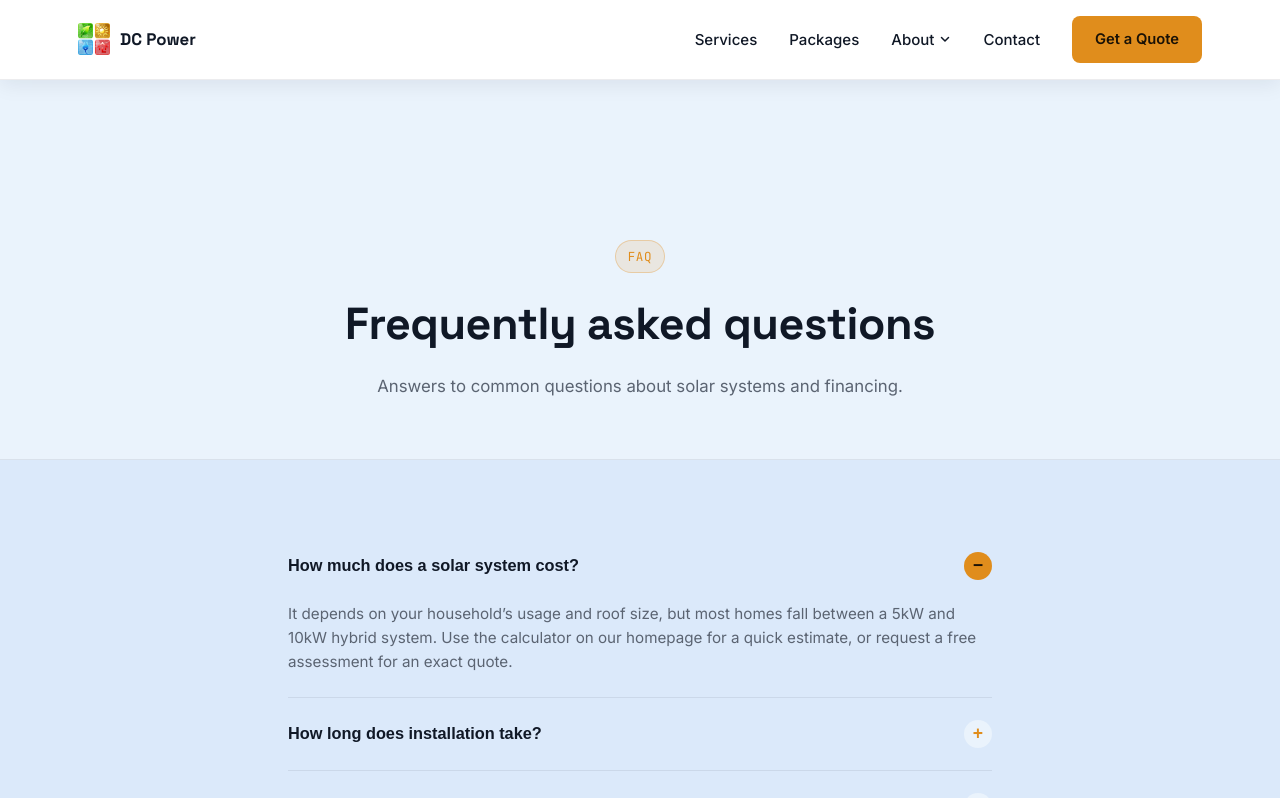
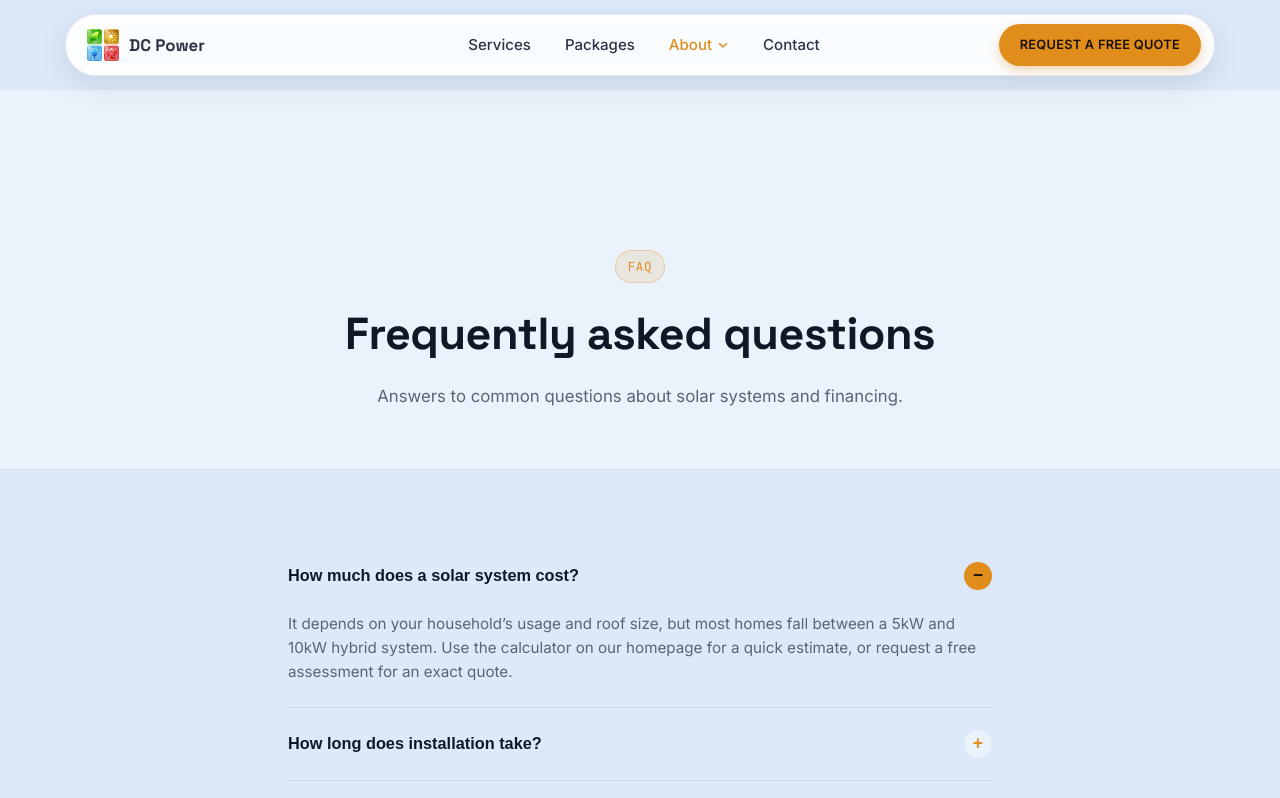
Before and after one commit to louie36475/dc-power-frontend, a React (Vite) app: page /faq in a window 1280 px wide. Shown: the top 798 px of the page. Built offline with nearby package versions, Linux system fonts and the light colour scheme.

Commit message:
update navbar

```diff
--- a/src/components/Hero.css
+++ b/src/components/Hero.css
@@ -6,11 +6,23 @@
 
 .hero {
   position: relative;
-  min-height: 640px;
+  min-height: 680px;
+  display: flex;
+  flex-direction: column;
+  overflow: hidden;
+  isolation: isolate;
+}
+
+/* headline area fills the space above the stats */
+.hero-main {
+  position: relative;
+  z-index: 2;
+  flex: 1;
   display: flex;
   align-items: center;
-  overflow: hidden;
-  isolation: isolate;
+}
+.hero-main > .wrap {
+  width: 100%;
 }
 
 .hero-video {
@@ -36,7 +48,7 @@
   );
 }
 
-.wrap { position: relative; z-index: 2; }
+.hero .wrap { position: relative; z-index: 2; }
 
 .hero-content {
   position: relative;
@@ -119,7 +131,7 @@
 .hero-stats-bar {
   position: relative;
   z-index: 2;
-  border-bottom: 1px solid var(--border);
+
 }
 
 .stat-row {
@@ -129,23 +141,20 @@
 }
 
 .stat-card {
-  padding: 28px 20px;
+  padding: 26px 20px;
   text-align: center;
-  border-right: 1px solid var(--border);
-}
-.stat-card:last-child {
-  border-right: none;
+
 }
 
 .stat-num {
   font-size: 1.7rem;
   font-weight: 500;
-  color: var(--gold);
+  color: #f2b448;
   letter-spacing: -0.01em;
 }
 .stat-label {
   font-size: 0.82rem;
-  color: var(--text-muted);
+  color: rgba(255, 255, 255, 0.8);
   margin-top: 4px;
 }
 
@@ -165,16 +174,16 @@
   .stat-row {
     grid-template-columns: repeat(2, 1fr);
   }
-  .stat-card:nth-child(2) {
-    border-right: none;
-  }
-  .stat-card:nth-child(1),
-  .stat-card:nth-child(2) {
-    border-bottom: 1px solid var(--border);
-  }
+
 }
 
 @media (max-width: 560px) {
+  .stat-num {
+    font-size: 1.3rem;
+  }
+  .stat-card {
+    padding: 20px 8px;
+  }
   .hero-content {
     padding: 100px 0 70px;
   }
--- a/src/components/Navbar.css
+++ b/src/components/Navbar.css
@@ -1,49 +1,58 @@
+/* --------------------------------------------------------------------------
+   Floating glass pill navbar
+   -------------------------------------------------------------------------- */
 .header {
-  position: sticky;
-  top: 0;
   z-index: 50;
-  transition: background 0.25s var(--ease), box-shadow 0.25s var(--ease), border-color 0.25s var(--ease);
+  top: 14px;
+  left: 0;
+  right: 0;
+  padding: 0 16px;
+  pointer-events: none; /* only the pill itself is clickable */
+}
+.header > * { pointer-events: auto; }
+
+/* Home: floats over the hero video */
+.header.is-home { position: fixed; }
+/* Other pages: takes up space so content isn't hidden under it */
+.header.is-page { position: sticky; padding-top: 14px; padding-bottom: 14px; top: 0; }
+
+.nav {
+  position: relative;
+  isolation: isolate;
+  max-width: 1150px;
+  margin: 0 auto;
+  padding: 10px 14px 10px 22px;
+  display: grid;
+  grid-template-columns: 1fr auto 1fr;
+  align-items: center;
+  gap: 16px;
+  border-radius: 999px;
+  --nav-text: #2b3445;
 }
 
-/* transparent, over the hero video, before scrolling */
-.header.transparent {
-  background: #ffffff;
-  border-bottom: 1px solid var(--border);
-}
-.header.transparent .nav-links a:not(.btn),
-.header.transparent .brand,
-.header.transparent .nav-dropdown-trigger,
-.header.transparent .menu-toggle {
-  color: var(--text);
-}
-.header.transparent .nav-links a:not(.btn):hover {
-  color: var(--gold);
+/* glass layer lives on a pseudo-element so the mobile drawer
+   (position: fixed) isn't trapped inside the blurred element */
+.nav::before {
+  content: '';
+  position: absolute;
+  inset: 0;
+  z-index: -1;
+  border-radius: inherit;
+  background: rgba(255, 255, 255, 0.42);
+  border: 1px solid rgba(255, 255, 255, 0.65);
+  box-shadow: 0 8px 30px rgba(10, 20, 35, 0.14), inset 0 1px 0 rgba(255, 255, 255, 0.5);
+  -webkit-backdrop-filter: blur(18px) saturate(1.4);
+  backdrop-filter: blur(18px) saturate(1.4);
+  transition: background 0.25s var(--ease), border-color 0.25s var(--ease), box-shadow 0.25s var(--ease);
 }
 
-/* solid, matching the page's own background once scrolled or on any
-   non-home page — the nav adapts to whatever theme the page is using
-   rather than staying a fixed color */
-.header.solid {
-  background: #ffffff;
-  border-bottom: 1px solid var(--border);
-  box-shadow: 0 4px 20px rgba(10, 20, 35, 0.08);
-}
-.header.solid .nav-links a:not(.btn),
-.header.solid .brand,
-.header.solid .nav-dropdown-trigger,
-.header.solid .menu-toggle {
-  color: var(--text);
-}
-.header.solid .nav-links a:not(.btn):hover {
-  color: var(--gold);
+/* after scrolling, or on any other page: more solid so it stays readable */
+.header.solid .nav::before {
+  background: rgba(255, 255, 255, 0.88);
+  border-color: var(--border);
+  box-shadow: 0 8px 30px rgba(10, 20, 35, 0.1);
 }
 
-.nav {
-  display: flex;
-  align-items: center;
-  justify-content: space-between;
-  padding: 16px 28px;
-}
 .brand {
   display: flex;
   align-items: center;
@@ -51,71 +60,123 @@
   font-family: 'Space Grotesk';
   font-weight: 700;
   font-size: 1.05rem;
-  transition: color 0.25s var(--ease);
+  color: var(--nav-text);
+  justify-self: start;
 }
-.brand-mark {
-  width: 32px;
-  height: 32px;
-  object-fit: contain;
-}
-.nav-links {
+.brand-mark { width: 32px; height: 32px; object-fit: contain; }
+
+/* desktop: children of .nav-links join the nav grid directly */
+.nav-links { display: contents; }
+
+.nav-center {
   display: flex;
   align-items: center;
-  gap: 32px;
+  gap: 6px;
 }
-.nav-links a:not(.btn) {
+.nav-center > a,
+.nav-dropdown-trigger {
   font-size: 0.94rem;
   font-weight: 500;
-  transition: color 0.2s var(--ease);
+  color: var(--nav-text);
+  padding: 8px 14px;
+  border-radius: 999px;
+  transition: color 0.2s var(--ease), background 0.2s var(--ease);
 }
+.nav-center > a:hover,
+.nav-dropdown-trigger:hover,
+.nav-dropdown.open .nav-dropdown-trigger {
+  color: var(--gold);
+  background: rgba(255, 255, 255, 0.55);
+}
+.nav-dropdown-trigger.active { color: var(--gold); }
+
+.nav-actions {
+  display: flex;
+  align-items: center;
+  justify-content: flex-end;
+  gap: 10px;
+}
+
+.nav-shop {
+  display: inline-flex;
+  align-items: center;
+  gap: 8px;
+  padding: 9px 18px;
+  border-radius: 999px;
+  border: 1.5px solid var(--gold);
+  background: rgba(255, 255, 255, 0.6);
+  color: #2f5f9e;
+  font-size: 0.9rem;
+  font-weight: 600;
+  transition: background 0.2s var(--ease), transform 0.2s var(--ease);
+}
+.nav-shop:hover { background: #fff; transform: translateY(-1px); }
+
+.nav .nav-quote {
+  border-radius: 999px;
+  padding: 10px 20px;
+  font-size: 0.8rem;
+  font-weight: 700;
+  letter-spacing: 0.02em;
+  text-transform: uppercase;
+  white-space: nowrap;
+  box-shadow: 0 4px 12px rgba(224, 138, 31, 0.35);
+  transition: transform 0.2s var(--ease), box-shadow 0.2s var(--ease);
+}
+.nav .nav-quote:hover {
+  transform: translateY(-1px);
+  box-shadow: 0 6px 16px rgba(224, 138, 31, 0.45);
+}
+
 .menu-toggle {
   display: none;
   background: none;
   border: none;
   padding: 6px;
   cursor: pointer;
+  color: var(--nav-text);
 }
 
 /* --------------------------------------------------------------------------
    About dropdown
    -------------------------------------------------------------------------- */
-.nav-dropdown {
-  position: relative;
+.nav-dropdown { position: relative; }
+/* invisible bridge so the menu doesn't close while the mouse crosses the gap */
+.nav-dropdown::after {
+  content: '';
+  position: absolute;
+  top: 100%;
+  left: 0;
+  right: 0;
+  height: 22px;
 }
 .nav-dropdown-trigger {
   display: flex;
   align-items: center;
   gap: 5px;
+  border: none;
   background: none;
-  border: none;
   font-family: 'Inter', system-ui, sans-serif;
-  font-size: 0.94rem;
-  font-weight: 500;
   cursor: pointer;
-  padding: 0;
-  transition: color 0.2s var(--ease);
 }
-.nav-caret {
-  transition: transform 0.2s var(--ease);
-}
-.nav-dropdown.open .nav-caret {
-  transform: rotate(180deg);
-}
+.nav-caret { transition: transform 0.2s var(--ease); }
+.nav-dropdown.open .nav-caret { transform: rotate(180deg); }
 
 .nav-dropdown-menu {
   position: absolute;
   top: calc(100% + 16px);
   left: 50%;
-  transform: translateX(-50%);
-  background: var(--surface);
-  border: 1px solid var(--border);
-  border-radius: 10px;
-  box-shadow: 0 12px 32px rgba(10, 20, 35, 0.16);
+  min-width: 190px;
   padding: 8px;
-  min-width: 180px;
   display: flex;
   flex-direction: column;
   gap: 2px;
+  background: rgba(255, 255, 255, 0.92);
+  border: 1px solid var(--border);
+  border-radius: 18px;
+  box-shadow: 0 12px 32px rgba(10, 20, 35, 0.16);
+  -webkit-backdrop-filter: blur(14px);
+  backdrop-filter: blur(14px);
   opacity: 0;
   visibility: hidden;
   transform: translateX(-50%) translateY(-6px);
@@ -127,100 +188,100 @@
   transform: translateX(-50%) translateY(0);
 }
 .nav-dropdown-menu a {
-  color: var(--text) !important;
+  color: var(--nav-text);
   font-size: 0.92rem;
   font-weight: 500;
-  padding: 9px 12px;
-  border-radius: 6px;
-  transition: background 0.15s var(--ease);
+  padding: 9px 14px;
+  border-radius: 12px;
+  transition: background 0.15s var(--ease), color 0.15s var(--ease);
 }
-.nav-dropdown-menu a:hover {
-  background: #f2f2f2;
-  color: var(--text) !important;
-}
+.nav-dropdown-menu a:hover { background: #f2f2f2; color: var(--gold); }
+.nav-dropdown-menu a.active { color: var(--gold); background: #f7f3ea; }
 
-@media (max-width: 680px) {
-  .header.transparent {
-    background: #ffffff;
-    border-bottom: 1px solid var(--border);
-  }
-  .header.solid {
-    background: var(--surface);
-    border-bottom: 1px solid var(--border);
-  }
-  .header.transparent .nav-links a:not(.btn),
-  .header.transparent .brand,
-  .header.transparent .nav-dropdown-trigger,
-  .header.transparent .menu-toggle {
-    color: var(--text);
-  }
-  .header.solid .nav-links a:not(.btn),
-  .header.solid .brand,
-  .header.solid .nav-dropdown-trigger,
-  .header.solid .menu-toggle {
-    color: var(--text);
+/* --------------------------------------------------------------------------
+   Mobile / tablet
+   -------------------------------------------------------------------------- */
+@media (max-width: 900px) {
+  .nav {
+    display: flex;
+    justify-content: space-between;
+    padding: 8px 12px 8px 18px;
   }
 
+  /* on small screens keep the glass a bit more solid so text stays readable */
+  .header.transparent .nav::before { background: rgba(255, 255, 255, 0.7); }
+
+  .menu-toggle { display: block; }
+
+  /* drawer drops down under the pill */
   .nav-links {
+    display: flex;
+    flex-direction: column;
+    align-items: stretch;
+    gap: 18px;
     position: fixed;
-    top: 65px;
-    left: 0;
-    right: 0;
-    bottom: 0;
-    flex-direction: column;
-    align-items: flex-start;
-    padding: 28px;
-    gap: 22px;
-    border-top: 1px solid var(--border);
-    transform: translateX(100%);
-    transition: transform 0.28s var(--ease);
+    top: 84px;
+    left: 12px;
+    right: 12px;
+    max-height: calc(100vh - 100px);
     overflow-y: auto;
-  }
-  .header.transparent .nav-links {
-    background: #ffffff;
-  }
-  .header.solid .nav-links {
-    background: var(--surface);
+    padding: 22px;
+    background: #fff;
+    border: 1px solid var(--border);
+    border-radius: 22px;
+    box-shadow: 0 16px 40px rgba(10, 20, 35, 0.18);
+    opacity: 0;
+    visibility: hidden;
+    transform: translateY(-10px);
+    transition: opacity 0.22s var(--ease), transform 0.22s var(--ease), visibility 0.22s;
   }
   .nav-links.open {
-    transform: translateX(0);
-  }
-  .menu-toggle {
-    display: block;
+    opacity: 1;
+    visibility: visible;
+    transform: translateY(0);
   }
 
+  .nav-center {
+    flex-direction: column;
+    align-items: stretch;
+    gap: 4px;
+  }
+  .nav-center > a,
+  .nav-dropdown-trigger {
+    padding: 12px 14px;
+    width: 100%;
+    justify-content: space-between;
+  }
+
+  .nav-dropdown::after { display: none; }
   .nav-dropdown-menu {
     position: static;
-    transform: none;
+    display: none;
+    min-width: 0;
+    width: 100%;
+    margin-top: 4px;
+    background: #f5f5f5;
+    border: none;
+    box-shadow: none;
     opacity: 1;
     visibility: visible;
-    box-shadow: none;
-    border: none;
-    display: none;
-    min-width: 0;
-    margin-top: 8px;
-    width: 100%;
-  }
-  .header.transparent .nav-dropdown-menu {
-    background: #f2f2f2;
-  }
-  .header.solid .nav-dropdown-menu {
-    background: #f2f2f2;
+    transform: none;
+    -webkit-backdrop-filter: none;
+    backdrop-filter: none;
   }
   .nav-dropdown.open .nav-dropdown-menu {
     display: flex;
     transform: none;
   }
-  .header.transparent .nav-dropdown-menu a {
-    color: var(--text) !important;
+
+  .nav-actions {
+    flex-direction: column;
+    align-items: stretch;
+    gap: 10px;
   }
-  .header.transparent .nav-dropdown-menu a:hover {
-    background: var(--border);
-  }
-  .header.solid .nav-dropdown-menu a {
-    color: var(--text) !important;
-  }
-  .header.solid .nav-dropdown-menu a:hover {
-    background: var(--border);
+  .nav-shop,
+  .nav .nav-quote {
+    justify-content: center;
+    text-align: center;
   }
 }
--- a/src/components/Navbar.jsx
+++ b/src/components/Navbar.jsx
@@ -16,6 +16,7 @@ export default function Navbar() {
   const location = useLocation();
 
   const isHome = location.pathname === '/';
+  const isAboutActive = ABOUT_DROPDOWN.some((i) => i.to === location.pathname);
 
   useEffect(() => {
     const onScroll = () => setScrolled(window.scrollY > 40);
@@ -24,8 +25,14 @@ export default function Navbar() {
     return () => window.removeEventListener('scroll', onScroll);
   }, []);
 
-  // On non-home pages there's no video behind the nav, so it should
-  // always render solid rather than waiting for a scroll threshold.
+  // close menus whenever the page changes
+  useEffect(() => {
+    setOpen(false);
+    setAboutOpen(false);
+  }, [location.pathname]);
+
+  // Home: glass over the video, turns more solid after scrolling.
+  // Other pages: always solid, since there's no video behind it.
   const solid = scrolled || !isHome;
 
   const closeAll = () => {
@@ -34,14 +41,17 @@ export default function Navbar() {
   };
 
   return (
-    <header className={`header ${solid ? 'solid' : 'transparent'}`}>
-      <nav className="nav wrap">
+    <header
+      className={`header ${solid ? 'solid' : 'transparent'} ${isHome ? 'is-home' : 'is-page'}`}
+    >
+      <nav className="nav">
         <Link to="/" className="brand" onClick={closeAll}>
           <img src={logo} alt="DC Power logo" className="brand-mark" />
-          DC Power
+          <span className="brand-text">DC Power</span>
         </Link>
 
         <div className={`nav-links ${open ? 'open' : ''}`}>
+          <div className="nav-center">
             <Link to="/#services" onClick={closeAll}>Services</Link>
             <Link to="/#packages" onClick={closeAll}>Packages</Link>
 
@@ -52,7 +62,7 @@ export default function Navbar() {
             >
               <button
                 type="button"
-              className="nav-dropdown-trigger"
+                className={`nav-dropdown-trigger ${isAboutActive ? 'active' : ''}`}
                 onClick={() => setAboutOpen((v) => !v)}
                 aria-expanded={aboutOpen}
               >
@@ -63,7 +73,12 @@ export default function Navbar() {
               </button>
               <div className="nav-dropdown-menu">
                 {ABOUT_DROPDOWN.map((item) => (
-                <Link key={item.to} to={item.to} onClick={closeAll}>
+                  <Link
+                    key={item.to}
+                    to={item.to}
+                    className={location.pathname === item.to ? 'active' : ''}
+                    onClick={closeAll}
+                  >
                     {item.label}
                   </Link>
                 ))}
@@ -71,9 +86,13 @@ export default function Navbar() {
             </div>
 
             <Link to="/#contact" onClick={closeAll}>Contact</Link>
-          <Link to="/#contact" className="btn btn-primary" onClick={closeAll}>
-            Get a Quote
+          </div>
+
+          <div className="nav-actions">
+            <Link to="/#contact" className="btn btn-primary nav-quote" onClick={closeAll}>
+              Request a Free Quote
             </Link>
+          </div>
         </div>
 
         <button
--- a/src/components/Services.css
+++ b/src/components/Services.css
@@ -1,7 +1,7 @@
-#services{padding:100px 0;background:var(--surface);border-top:1px solid var(--border);border-bottom:1px solid var(--border);}
+#services{padding:100px 0;background:var(--bg);border-top:1px solid var(--border);border-bottom:1px solid var(--border);}
 .service-grid{display:grid;grid-template-columns:repeat(4,1fr);gap:1px;background:var(--border);border:1px solid var(--border);border-radius:var(--radius);overflow:hidden;}
 .service-card{background:var(--surface);padding:32px 26px;transition:background .2s var(--ease);}
-.service-card:hover{background:var(--surface-2);}
+.service-card:hover{background:#f6f9fe;}
 .service-icon{width:48px;height:48px;object-fit:contain;margin-bottom:22px;border-radius:10px;}
 .service-icon.svg-icon{border-radius:0;width:56px;height:56px;margin-bottom:18px;}
 .service-card h3{font-size:1.08rem;font-weight:600;margin-bottom:10px;}
```
Also changed, not shown: src/components/Hero.jsx (+55 -2 lines). Lines whose indentation alone changed are shown as unchanged.
